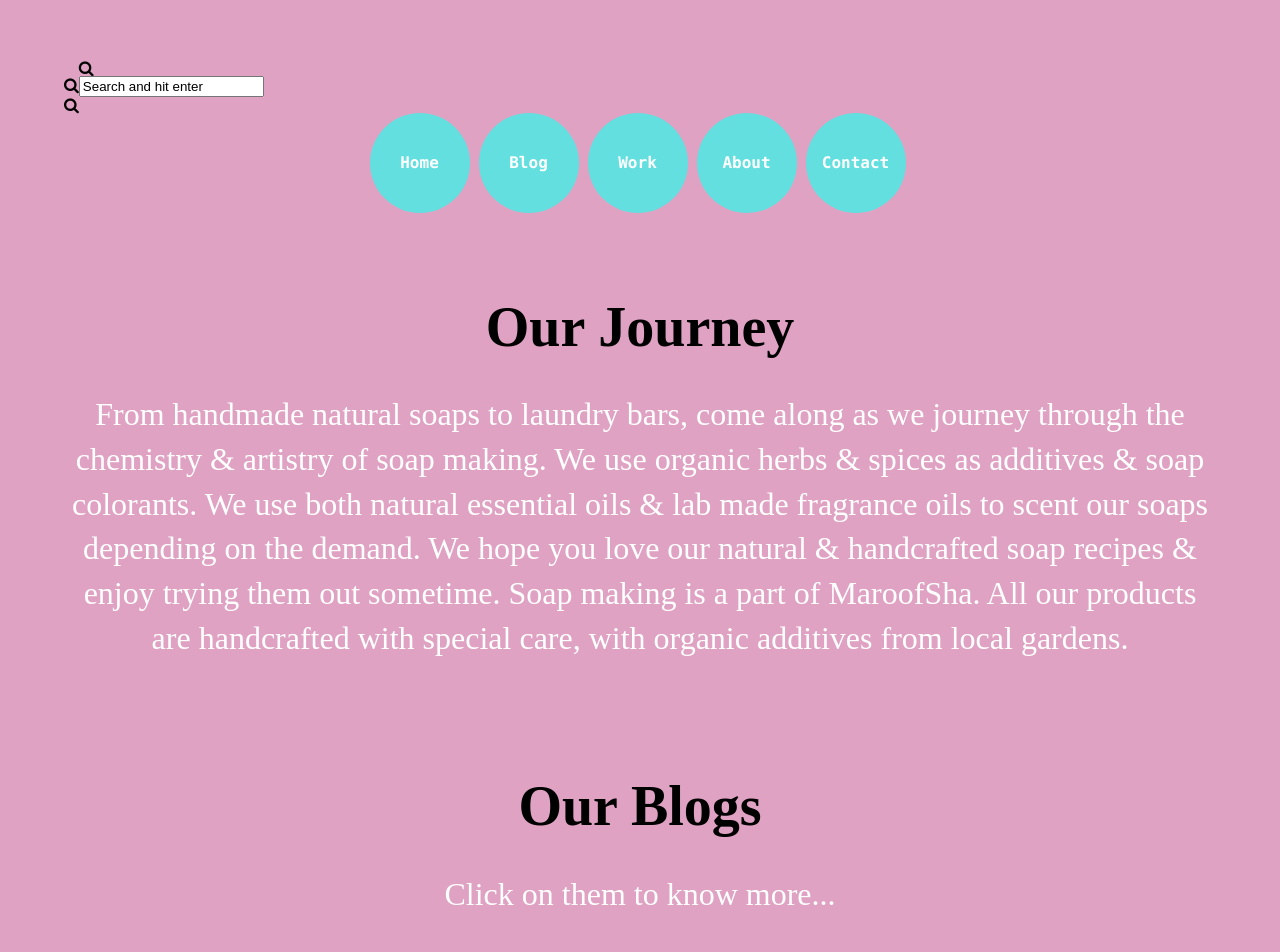
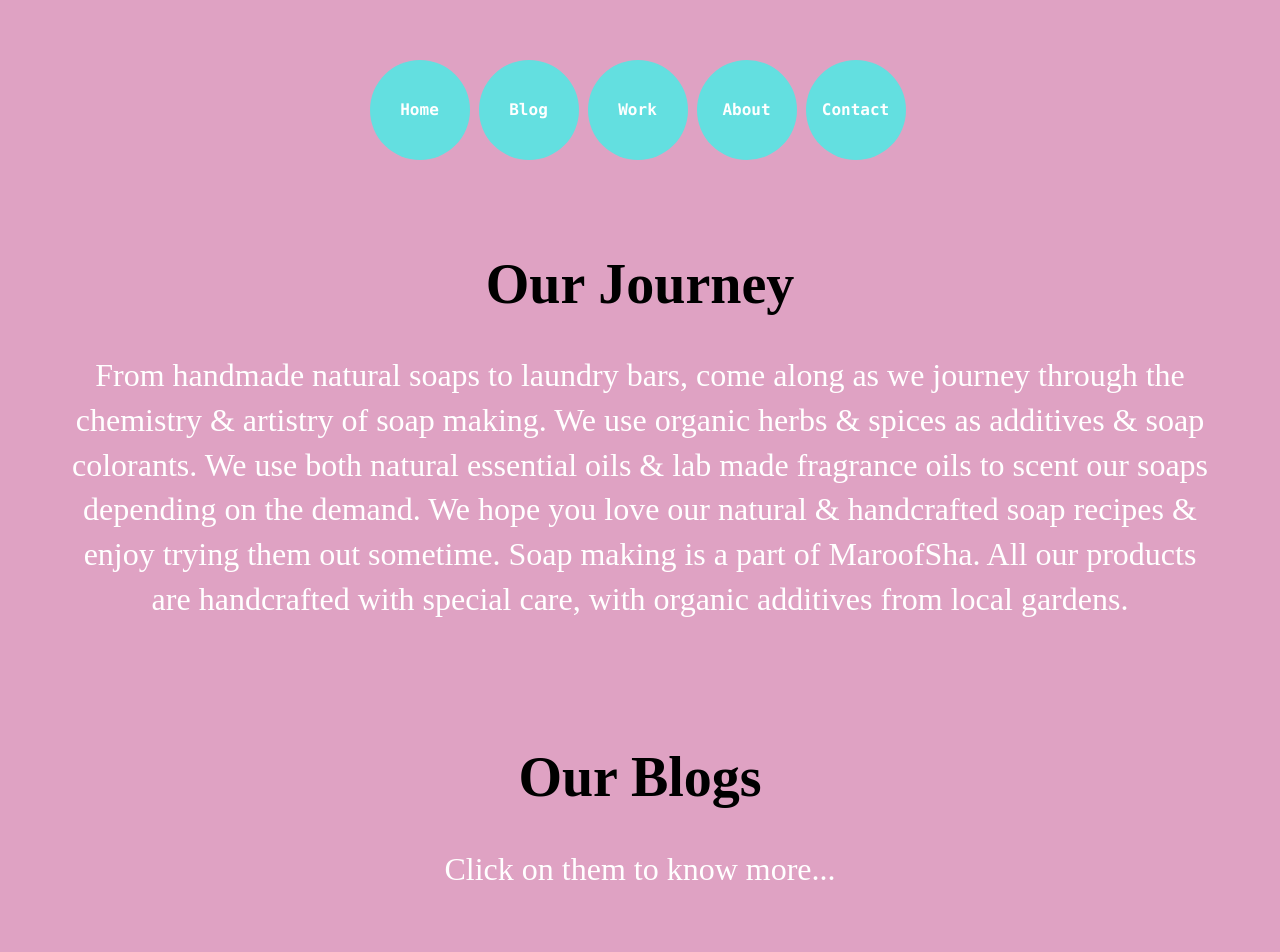
Before and after one commit to maroofsha/maroofsha.github.io, a Jekyll site: the page built from work.html, in a window 1280 px wide. Shown: the top 952 px of the page. Built offline with Jekyll 4.4.1, drawn with Linux system fonts in a browser that asks for light colours; nearby versions of some CDN libraries.

Commit message:
Update default.html

```diff
--- a/_layouts/default.html
+++ b/_layouts/default.html
@@ -12,24 +12,6 @@
 
 
 
-
-
-
-
-
-
-
-
- <div class='search-box'>
-              <span class='icon-search'>
-                <i class='fa fa-search'/>
-              </span>
-              <form action='/search' method='get'>
-                <input name='q' type='search' value='Search and hit enter'/>
-              </form>
-            </div>
-          </div>
-        </nav>
 
 
 
```
